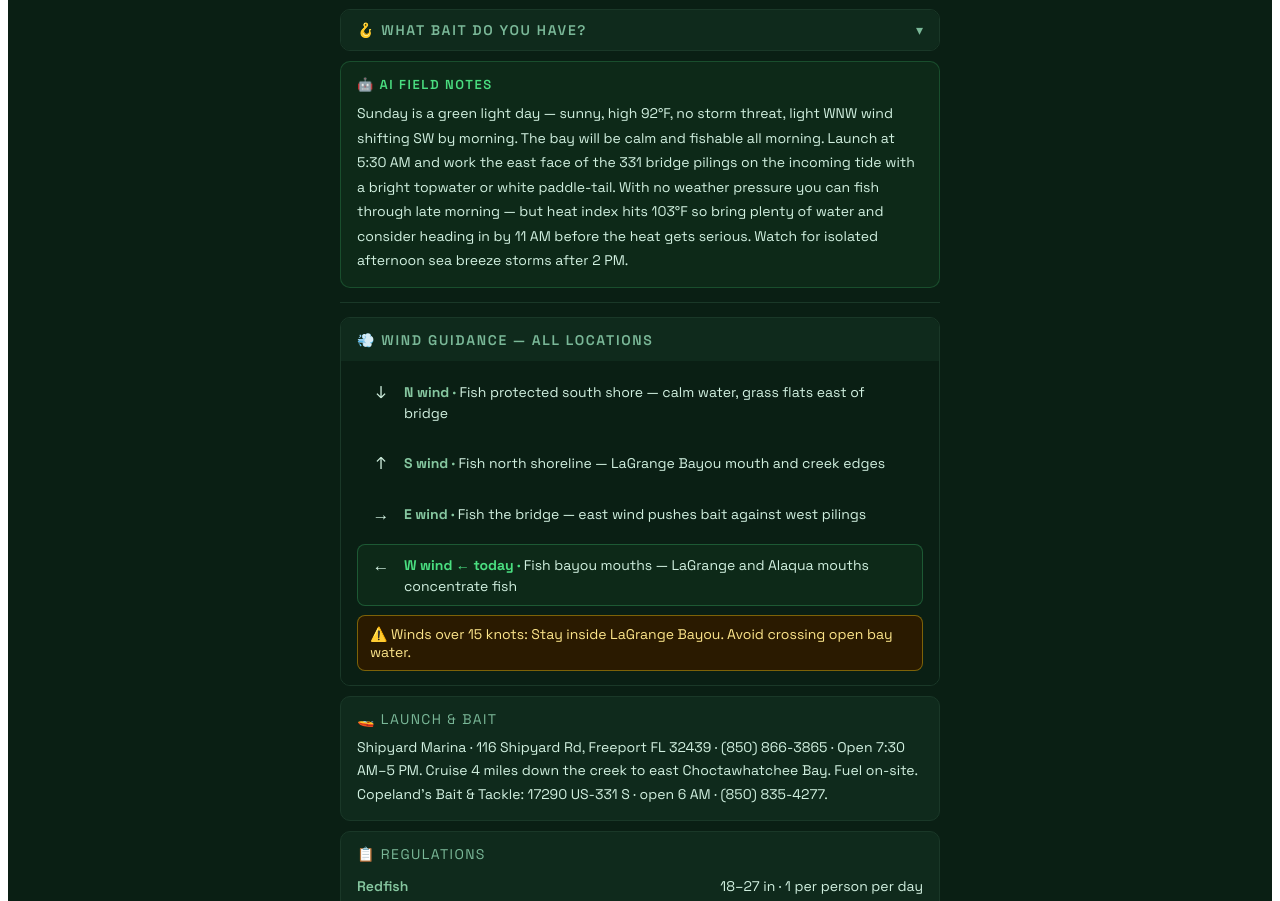
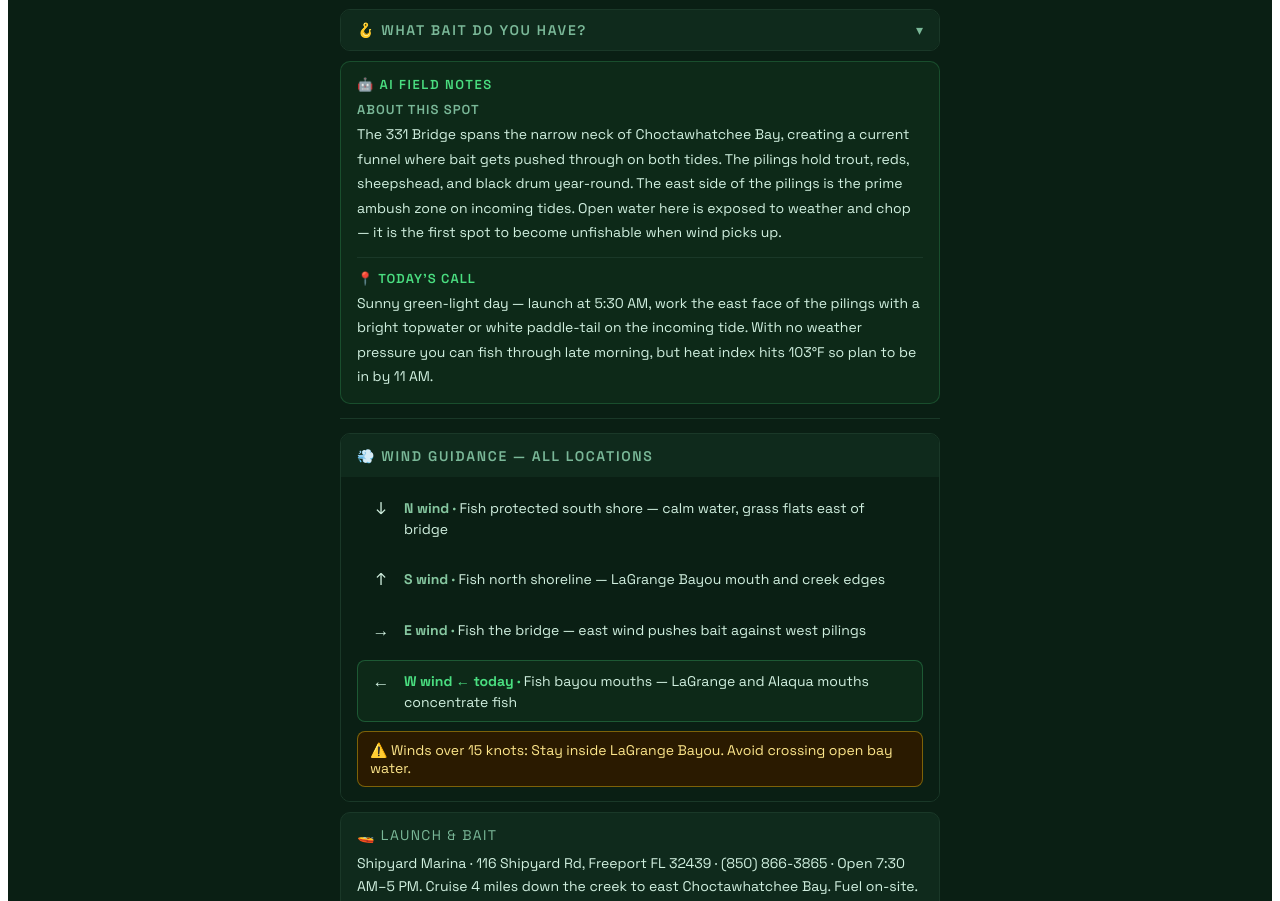
Before and after one commit to djblackjr/331-fishing-report, a React (Vite) app: page / in a window 1280 px wide. Shown: the part 2373-3274 px from the top of the page. Built offline with nearby package versions, Linux system fonts and the light colour scheme.

Commit message:
Refactor AI notes and today's call display

```diff
--- a/src/App.jsx
+++ b/src/App.jsx
@@ -183,7 +183,8 @@ const LOCATIONS = [
       { order: 2, name: "Channel Edge", tide: "Mid-incoming", steps: ["Gold Johnson spoon slow-retrieved through the channel", "Live shrimp under popping cork in 4–6 ft", "Target the depth change between grass and sand"] },
       { order: 3, name: "South Shore Grass Flats", tide: "Outgoing", steps: ["Weedless paddle-tail in white or new penny", "Sight fish tailing reds in 1–2 ft", "W wind = protected water on south shore today"] },
     ],
-    aiNote: "Sunday is a green light day — sunny, high 92°F, no storm threat, light WNW wind shifting SW by morning. The bay will be calm and fishable all morning. Launch at 5:30 AM and work the east face of the 331 bridge pilings on the incoming tide with a bright topwater or white paddle-tail. With no weather pressure you can fish through late morning — but heat index hits 103°F so bring plenty of water and consider heading in by 11 AM before the heat gets serious. Watch for isolated afternoon sea breeze storms after 2 PM.",
+    aiNote: "The 331 Bridge spans the narrow neck of Choctawhatchee Bay, creating a current funnel where bait gets pushed through on both tides. The pilings hold trout, reds, sheepshead, and black drum year-round. The east side of the pilings is the prime ambush zone on incoming tides. Open water here is exposed to weather and chop — it is the first spot to become unfishable when wind picks up.",
+    todaysCall: "Sunny green-light day — launch at 5:30 AM, work the east face of the pilings with a bright topwater or white paddle-tail on the incoming tide. With no weather pressure you can fish through late morning, but heat index hits 103°F so plan to be in by 11 AM.",
   },
   {
     id: "alaqua",
@@ -203,7 +204,8 @@ const LOCATIONS = [
       { order: 2, name: "Creek Bends (Mid-Bayou)", tide: "Mid-incoming", steps: ["Slow-roll paddle-tail through bends", "Topwater along overhanging banks at dawn", "Mud minnow on 1/4 oz jig for flounder on bottom"] },
       { order: 3, name: "Upper Alaqua Creek", tide: "Any", steps: ["Transitions to bass-fishing style in upper reaches", "Soft plastics and small swimbaits near structure", "Watch for alligators — keep hooks away from the bank"] },
     ],
-    aiNote: "Alaqua Bayou is protected water — today's west wind and incoming storm threat makes this the best alternative to the open bay. The bayou mouth oyster bars should hold redfish all morning. W wind today is actually ideal here: it concentrates baitfish at the creek mouth where it meets the bay. Start at the oyster bars at first light with a gold spoon, then work up the bayou as the tide rises. You can fish later into the morning here safely — the tree line gives you shelter and a clear view of incoming weather.",
+    aiNote: "Alaqua Bayou is protected water with a strong year-round redfish population, plus trout and flounder at the mouth. The oyster bars at the creek mouth are the prime spot. Tree cover keeps it a few degrees cooler than the open bay and offers shelter from wind and weather. The upper creek transitions toward brackish and holds bass alongside small reds.",
+    todaysCall: "W wind today concentrates bait at the creek mouth — ideal conditions. Start at the oyster bars at first light with a gold spoon, then work up the bayou as the tide rises. Tree line offers heat relief if conditions get tough.",
   },
   {
     id: "basin",
@@ -223,7 +225,8 @@ const LOCATIONS = [
       { order: 2, name: "Interior Grass Flats", tide: "Mid-incoming", steps: ["Weedless gold spoon — slow retrieve over grass", "Sight fish for tailing reds in skinny water", "Stay shallow — most reds here are in under 2 feet"] },
       { order: 3, name: "Oyster Bar Edges", tide: "Outgoing", steps: ["Switch to paddle-tail on falling tide", "Work parallel to oyster edges, not over them", "Flounder stack in sandy pockets adjacent to bars"] },
     ],
-    aiNote: "Basin Bayou sees less pressure than Alaqua and LaGrange, which means less-educated fish. The interior grass flats are classic sight-fishing territory for reds — poling or drifting quietly in under 2 feet. West wind today should push bait into the mouth on the incoming tide, setting up a good early bite. Pompano occasionally show at the mouth on moving tides in late June — worth a few casts with a small jig before moving inside.",
+    aiNote: "Basin Bayou sees less pressure than Alaqua and LaGrange, which means less-educated fish. The interior grass flats are classic sight-fishing territory for reds — poling or drifting quietly in under 2 feet. Pompano occasionally show at the mouth on moving tides in late spring and early summer. Less protected than LaGrange when weather builds.",
+    todaysCall: "W wind should push bait into the mouth on the incoming tide for a strong early bite. Try a few casts at the mouth with a small jig for pompano before moving inside to sight-fish reds on the flats.",
   },
   {
     id: "lagrange",
@@ -241,9 +244,10 @@ const LOCATIONS = [
     stops: [
       { order: 1, name: "LaGrange Mouth Oyster Bars", tide: "Incoming tide", steps: ["Popping cork with live shrimp — classic setup", "Bone topwater along bar edges at first light", "Best trout spot in the area on incoming tide"] },
       { order: 2, name: "Interior Grass Flats", tide: "Mid-incoming", steps: ["Gold spoon or weedless paddle-tail", "Slow retrieve over submerged grass", "Reds and trout both active here mid-morning"] },
-      { order: 3, name: "Deep Holes (Storm Shelter)", tide: "Any — especially if weather builds", steps: ["If storms develop, retreat inside LaGrange", "Fish deeper holes with shrimp on bottom", "Protected water — safe haven if bay gets rough"] },
+      { order: 3, name: "Deep Holes (Interior)", tide: "Outgoing or any falling water", steps: ["Fish deeper holes with shrimp on bottom for black drum", "Sheepshead near any dock pilings or hard structure", "Protected water makes a good late-morning stop as heat builds"] },
     ],
-    aiNote: "With morning storms in the forecast, LaGrange is actually your smartest call for Sunday — it's both the top trout producer and your built-in storm shelter. Fish the oyster bars at the mouth on the incoming tide from 5:30–8 AM with a popping cork and live shrimp. If clouds build before expected, you're already inside protected water. Fish the deeper interior holes until it passes, then move back to the mouth on the outgoing tide. You don't have to race back to Shipyard — LaGrange has you covered.",
+    aiNote: "LaGrange is the top trout producer in this report — its oyster bars at the mouth are legendary, and the interior grass flats hold reds year-round. Deep holes inside hold black drum and sheepshead. The bayou is also the most protected water on this side of the bay, making it the go-to spot when weather builds. Premium spot in both calm and rough conditions.",
+    todaysCall: "Calm sunny day — fish the oyster bars at the mouth with popping cork and live shrimp from 5:30–8 AM. As sun climbs, move to interior grass flats with a gold spoon. Strong chance to put serious trout numbers in the boat today.",
   },
   {
     id: "fourmile",
@@ -263,7 +267,8 @@ const LOCATIONS = [
       { order: 2, name: "Mid-Creek Grass Flats", tide: "Incoming tide — bait pushes up from bay", steps: ["Weedless gold spoon along grass edges", "Popping cork with live shrimp in 2-4 ft", "Watch for wakes and surface disturbances — reds visible here"] },
       { order: 3, name: "Creek Mouth (Bay Entry)", tide: "Incoming or outgoing — best on moving water", steps: ["Prime flounder zone where creek meets bay", "Mud minnow on 1/4 oz jig dragged on bottom", "Free-line live shrimp on the current seam for trout and reds"] },
     ],
-    aiNote: "Four Mile Creek is your backyard fishery — the water you run through every trip but may not have fished seriously. The tidal influence from Choctawhatchee Bay pushes bait fish up the creek on the incoming tide, concentrating reds and trout in the bends and grass edges. The upper section near Shipyard transitions toward brackish and holds bass as well as small reds. On a day with a tight storm window like today, this is your safest option — you are never more than a few minutes from the dock. Fish it hard on the way out at first light, then make your bay run. If storms develop early, turn around and finish the morning right here.",
+    aiNote: "Four Mile Creek is the tidal creek that runs between Shipyard Marina and Choctawhatchee Bay. Tidal flow pushes baitfish up the creek on incoming tides, concentrating reds and trout in the bends and grass edges. The upper section near Shipyard transitions toward brackish and holds bass alongside small reds. The creek mouth where it joins the bay is a prime flounder zone. Because it is short and protected, it is your safest fishery when weather threatens — you are minutes from the dock anywhere on it.",
+    todaysCall: "Calm sunny conditions — fish it hard on the way out at first light, especially the mid-creek grass flats and the creek mouth, then continue out to the bay or bayous. A great place to start the morning before heat builds.",
   },
   {
     id: "hogtown",
@@ -283,7 +288,8 @@ const LOCATIONS = [
       { order: 2, name: "Interior Grassy Patches", tide: "Mid-incoming", steps: ["Popping cork with live shrimp over grass in 2-4 ft", "Gold spoon slow-retrieved parallel to grass edges", "Watch for surface wakes — tailing reds visible in clear water"] },
       { order: 3, name: "Bay Side Drop-off", tide: "Outgoing", steps: ["Troll a Clark spoon for Spanish mackerel on falling tide", "Free-line live shrimp along the depth change", "Deeper channel holds flounder on outgoing current"] },
     ],
-    aiNote: "Hogtown Bayou is the signature fishing spot of the Santa Rosa Beach guides and one of the most productive trout flats on Choctawhatchee Bay. It sees regular pressure but produces consistently from a boat or kayak. Summer mornings are peak — trout stack on the grass in 2-4 feet. West wind today protects the interior; fish the bayou mouth first on the incoming tide then work inside as the tide builds. Less crowded than the bridge area on weekends. It is further from the 331 bridge — plan your run time accordingly relative to the storm window.",
+    aiNote: "Hogtown Bayou is the signature fishing spot of the Santa Rosa Beach guides and one of the most productive trout flats on Choctawhatchee Bay. It sees regular pressure but produces consistently. Summer mornings are peak — trout stack on the grass in 2-4 feet. Spanish mackerel show at the mouth on moving tides. Notably further from the 331 bridge than the other bayous — factor in run time when planning.",
+    todaysCall: "W wind protects the interior. Fish the bayou mouth first on the incoming tide, then work inside as the tide builds. With the long run from Shipyard, head in before heat index peaks in early afternoon.",
   },
   {
     id: "rocky",
@@ -303,7 +309,8 @@ const LOCATIONS = [
       { order: 2, name: "Tidal Creek Mouths", tide: "Mid-incoming", steps: ["Freshwater influence from Rocky Creek concentrates baitfish and flounder", "Mud minnow on 1/4 oz jig dragged on bottom", "Popping cork with shrimp for trout on the edges"] },
       { order: 3, name: "Dock and Structure Zone", tide: "Any", steps: ["Mangrove snapper hold near dock pilings — small jig or live shrimp", "Free-line live mullet near structure for big reds", "Cast net for mullet first — abundant here and great live bait"] },
     ],
-    aiNote: "Rocky Bayou sits inside Fred Gannon Rocky Bayou State Park near Niceville — protected, scenic, and significantly less pressured than the bayous closer to the 331 bridge. The freshwater influence from Rocky Creek makes flounder fishing here excellent, and the glass-calm coves in the state park are ideal for sight fishing reds on a flat tide. It is the furthest location from Shipyard Marina in this report — factor in run time. On a day with a tight storm window like today, the extra distance makes this a lower priority unless you want protected water with guaranteed solitude.",
+    aiNote: "Rocky Bayou sits inside Fred Gannon Rocky Bayou State Park near Niceville — protected, scenic, and significantly less pressured than the bayous closer to the 331 bridge. The freshwater influence from Rocky Creek makes flounder fishing here excellent, and the glass-calm coves in the state park are ideal for sight fishing reds on a flat tide. Mangrove snapper hold near dock pilings. The furthest location from Shipyard Marina in this report — factor in run time.",
+    todaysCall: "Sunny calm conditions make the long run worth it today. Best for sight-fishing reds in the protected coves and targeting flounder at tidal creek mouths. Head in mid-morning before heat builds.",
   },
 ];
 
@@ -539,10 +546,20 @@ function LocationReport({ loc }) {
       {/* Bait picker */}
       <BaitPicker />
 
-            {/* AI note */}
+            {/* AI note — split into static "About this spot" + dynamic "Today's call" */}
       <div style={{ background: "#0d2918", border: "1px solid #4ade8033", borderRadius: 10, padding: "14px 16px", marginBottom: 10 }}>
         <div style={{ fontSize: 13, color: "#4ade80", letterSpacing: "0.12em", textTransform: "uppercase", marginBottom: 8, fontWeight: 600 }}>🤖 AI Field Notes</div>
-        <p style={{ margin: 0, fontSize: 14, lineHeight: 1.75, color: "#d1f0e0" }}>{loc.aiNote}</p>
+
+        {/* Static: about this spot */}
+        <div style={{ fontSize: 13, color: "#7ab898", letterSpacing: "0.08em", textTransform: "uppercase", marginBottom: 4, fontWeight: 600 }}>About this spot</div>
+        <p style={{ margin: "0 0 12px 0", fontSize: 14, lineHeight: 1.75, color: "#d1f0e0" }}>{loc.aiNote}</p>
+
+        {/* Dynamic: today's call */}
+        {loc.todaysCall && <>
+          <div style={{ height: 1, background: "#1a3828", margin: "10px 0 12px 0" }} />
+          <div style={{ fontSize: 13, color: "#4ade80", letterSpacing: "0.08em", textTransform: "uppercase", marginBottom: 4, fontWeight: 600 }}>📍 Today's Call</div>
+          <p style={{ margin: 0, fontSize: 14, lineHeight: 1.75, color: "#d1f0e0" }}>{loc.todaysCall}</p>
+        </>}
       </div>
     </div>
   );
```
